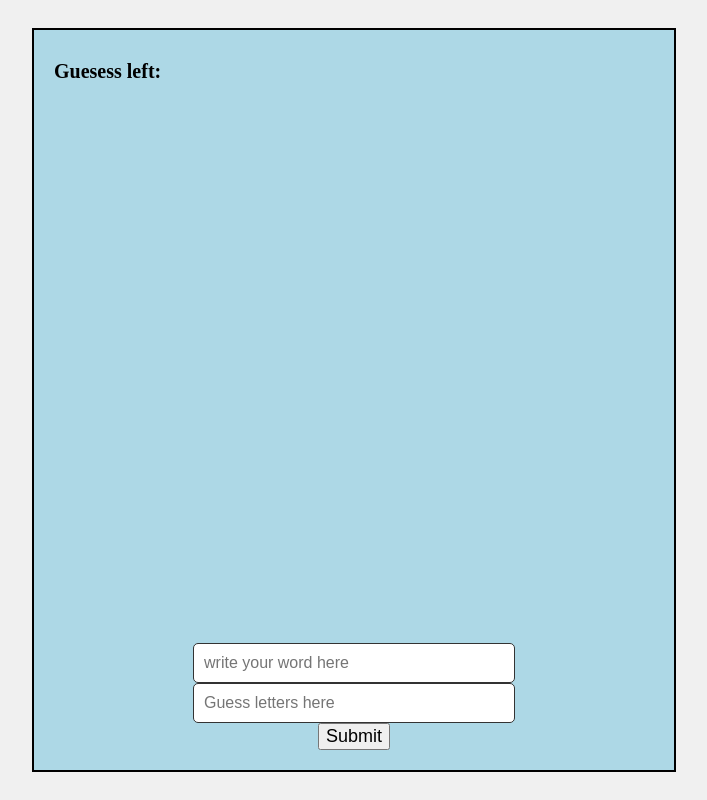
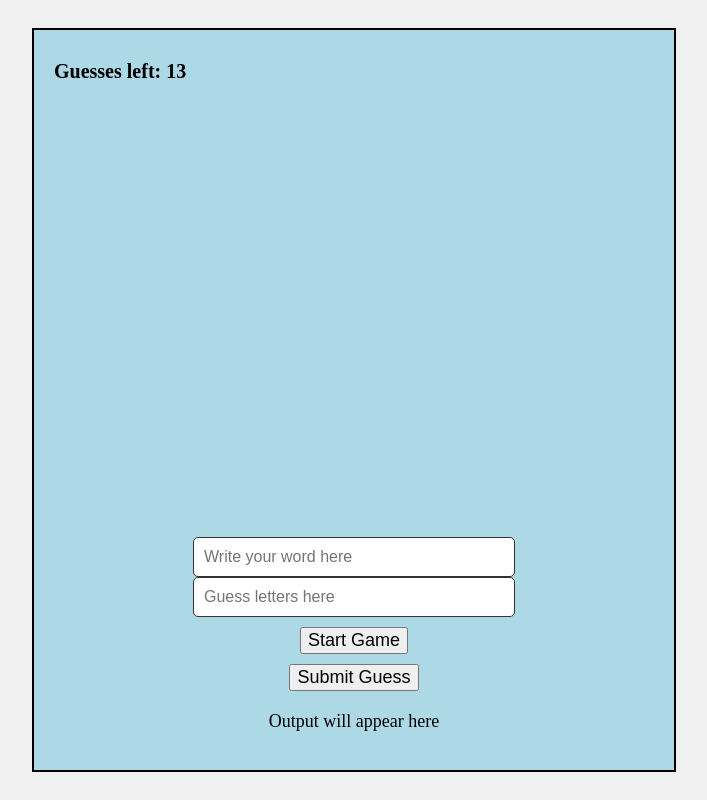
Before and after one commit to Treechcer/minigames, a plain HTML site: page hangman/hangman.html in a window 1280 px wide. Shown: the whole page, without its empty margins (286-993 px from the left). Drawn offline with Linux system fonts and the light colour scheme.

Commit message:
the game now works ig same with the output update in progress

```diff
--- a/hangman/hangman.html
+++ b/hangman/hangman.html
@@ -26,7 +26,8 @@
             padding: 20px;
             position: relative;
         }
-    input{
+
+        input {
             padding: 10px;
             font-size: 16px;
             width: 80%;
@@ -34,8 +35,9 @@
             border: 1px solid #333;
             border-radius: 5px;
         }
-    #health{
-        position:absolute;
+
+        #health {
+            position: absolute;
             align-self: flex-start;
             margin-left: 10px;
             top: 10px;
@@ -43,17 +45,27 @@
             font-weight: bold;
             font-size: 20px;
         }
-    button{
+
+        button {
             font-size: 18px;
+            margin-top: 10px;
+        }
+
+        #output {
+            font-size: 18px;
+            margin-top: 20px;
         }
     </style>
 </head>
 <body>
     <div class="box">
-        <p id="health">  Guesess left: </p>
-        <input type="text" placeholder="write your word here" id="wordInput">
-        <input type="text" placeholder="Guess letters here" id="letterInput">
-        <button onclick="submit()"> Submit</button>
+        <p id="health">Guesses left: 13</p>
+        <input type="text" placeholder="Write your word here" id="wordInput">
+        <input type="text" placeholder="Guess letters here" id="guessInput">
+        <button onclick="game()">Start Game</button>
+        <button onclick="submit()">Submit Guess</button>
+        <p id="output">Output will appear here</p>
     </div>
+    <script src="script.js"></script>
 </body>
 </html>
--- a/hangman/script.js
+++ b/hangman/script.js
@@ -1,9 +1,8 @@
-//here goes the script guyssss (i'm gonna shoot myself soon)
 let word = "";
 let guessedLetters = [];
-let guesses=13;
+let guesses = 13;
 
-function game(){
+function game() {
     word = document.getElementById("wordInput").value.toLowerCase();
     if (word === "") {
         alert("Please enter a word first!");
@@ -11,9 +10,11 @@ function game(){
     }
     guessedLetters = [];
     guesses = 13;
+    document.getElementById("health").innerText = `Guesses left: ${guesses}`;
+    document.getElementById("output").innerText = "Game started! Guess a letter.";
 }
 
-function submit(){
+function submit() {
     let guess = document.getElementById("guessInput").value.toLowerCase();
     if (guess.length !== 1 || !guess.match(/[a-z]/)) {
         alert("Please enter a single letter!");
@@ -33,6 +34,8 @@ function submit(){
         document.getElementById("output").innerText = `Wrong guess! '${guess}' is not in the word. Guesses left: ${guesses}`;
     }
 
+    document.getElementById("health").innerText = `Guesses left: ${guesses}`;
+
     if (guesses === 0) {
         document.getElementById("output").innerText = `Game over! The word was: ${word}`;
     }
```
Lines whose indentation alone changed are shown as unchanged.
